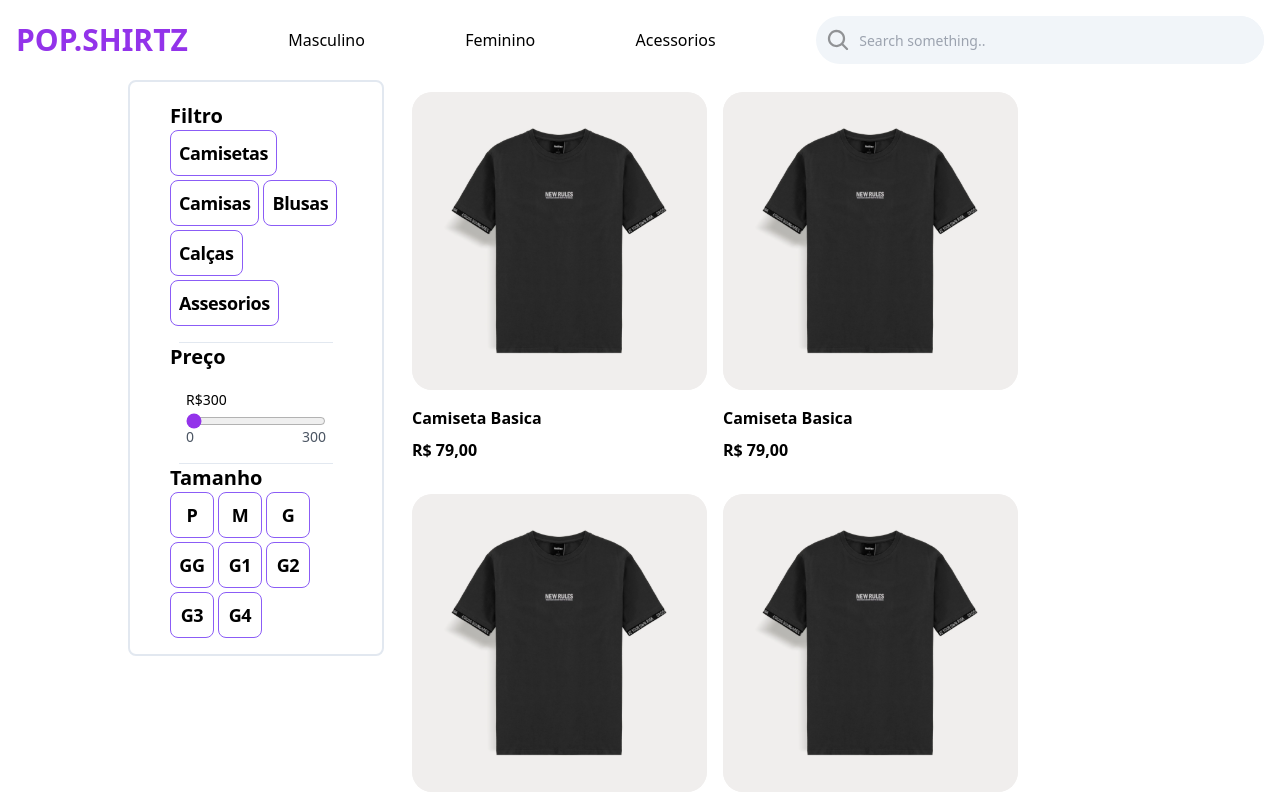
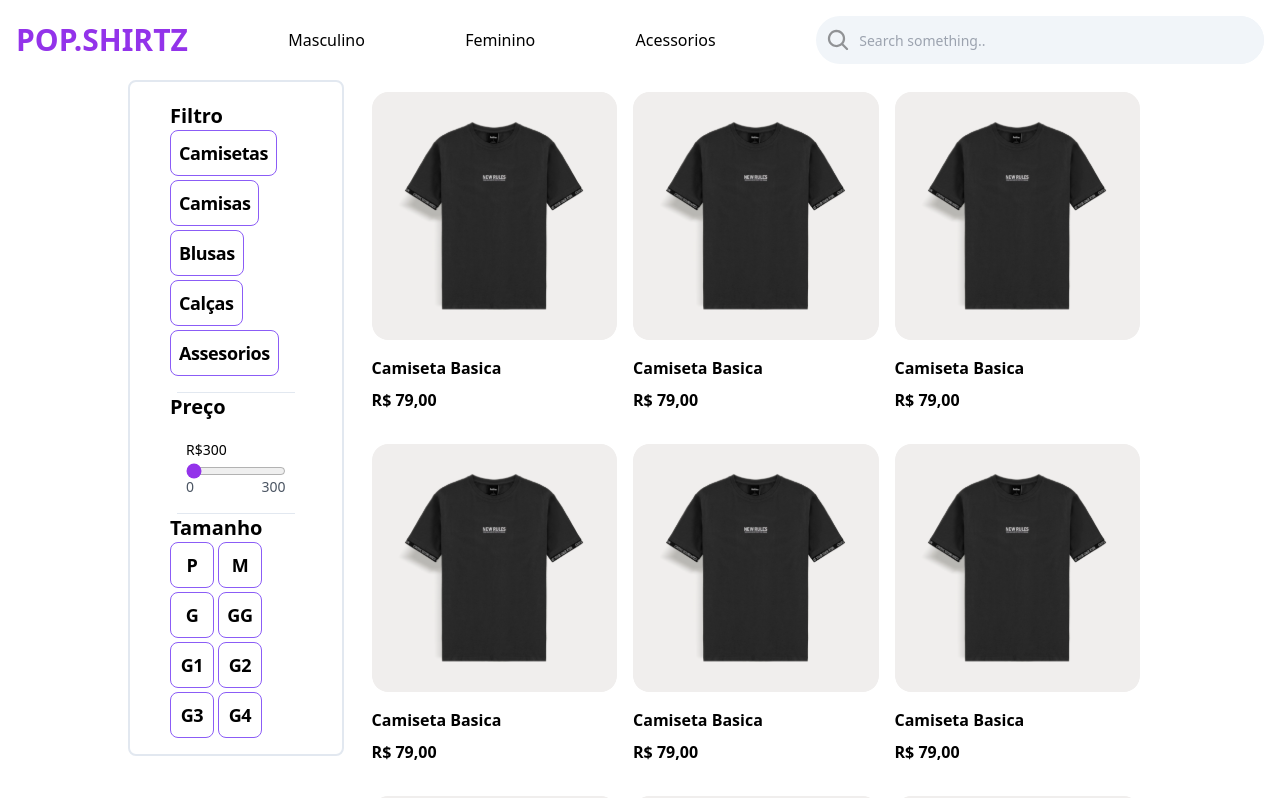
Before and after one commit to joaovitorjustino/POP.SHIRTZ, a React (Vite) app: page / in a window 1280 px wide. Shown: the top 798 px of the page. Built offline with nearby package versions, Linux system fonts and the light colour scheme; the HTML template or start-up script is replaced by a standard one.

Commit message:
Mudança de resolução

```diff
--- a/src/pages/shopping-page.jsx
+++ b/src/pages/shopping-page.jsx
@@ -138,7 +138,7 @@ export default function ShoppingPage() {
                 </div>
             </div>
             <div>
-                <div className="grid gap-4 grid-cols-3 sm:grid-cols-2  p-3 mb-10">
+                <div className="grid gap-4 grid-cols-3 p-3 mb-10">
                     <ItemBox />
                     <ItemBox />
                     <ItemBox />
```
